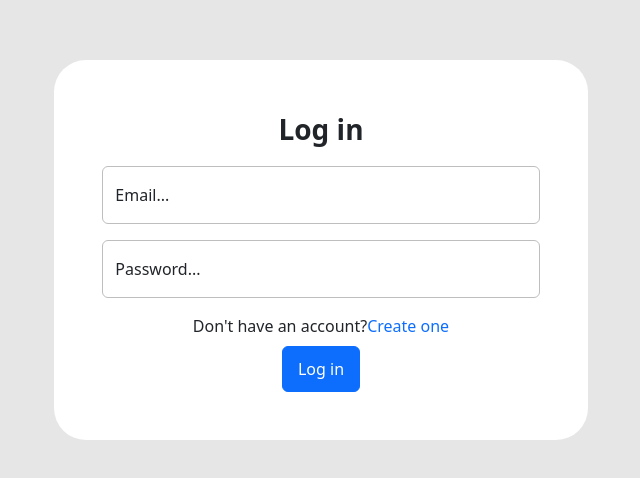
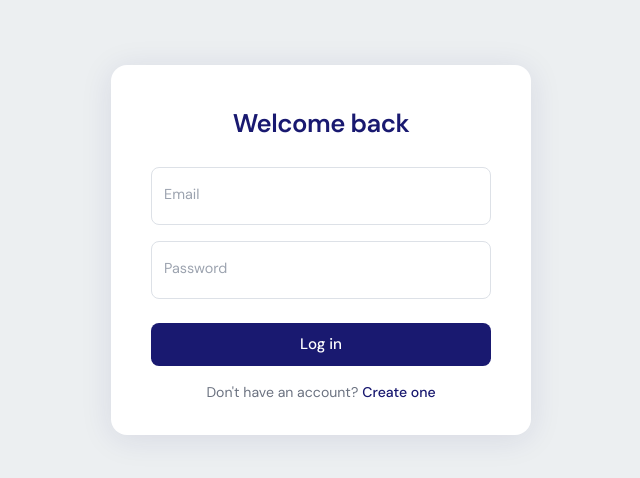
Before and after one commit to Bash2009/social-media-frontend, a React (Vite) app: page / in a window 1280 px wide. Shown: the part 150-628 px from the top of the page, without its empty margins (319-959 px from the left). Built offline with nearby package versions, Linux system fonts and the light colour scheme; no server answers; the HTML template or start-up script is replaced by a standard one.

Commit message:
Finisshed firebase auth and email verificatio

```diff
--- a/package.json
+++ b/package.json
@@ -10,6 +10,7 @@
     "preview": "vite preview"
   },
   "dependencies": {
+    "axios": "^1.13.6",
     "bootstrap": "^5.3.8",
     "firebase": "^12.10.0",
     "react": "^19.2.0",
--- a/src/App.css
+++ b/src/App.css
@@ -1,27 +1,86 @@
-#root {
-  background-color: rgb(230, 230, 230);
-  width: 100vw;
-  display: flex;
-  flex-direction: column;
-  align-items: center;
+@import url("https://fonts.googleapis.com/css2?family=DM+Sans:wght@400;500;600&display=swap");
+
+:root {
+	--bg: #eceff1;
+	--navy: #191970;
+	--navy-hover: #141560;
 }
 
-.auth-form {
-  display: flex;
-  align-items: center;
-  margin: auto;
-  flex-direction: column;
+#root {
+	background-color: var(--bg);
+	min-height: 100vh;
+	width: 100vw;
+	display: flex;
+	align-items: center;
+	justify-content: center;
+	font-family: "DM Sans", sans-serif;
 }
 
-.auth-form input {
-  transition: all 0.5s;
-  border-color: rgb(190, 190, 190);
+.auth-card {
+	background: #fff;
+	border-radius: 16px;
+	box-shadow: 0 4px 32px rgba(25, 25, 112, 0.1);
+	padding: 2.5rem 2.5rem 2rem;
+	width: 100%;
+	max-width: 420px;
 }
 
-.auth-form input:focus {
-  scale: 1.02;
+.auth-title {
+	color: var(--navy);
+	font-size: 1.6rem;
+	font-weight: 600;
+	letter-spacing: -0.02em;
+	margin-bottom: 1.5rem;
 }
 
-.auth-form button {
-  padding: 10px 15px;
+.form-control {
+	border-color: #dde1e7;
+	border-radius: 8px !important;
+	font-family: "DM Sans", sans-serif;
+	font-size: 0.95rem;
+	transition: border-color 0.2s, box-shadow 0.2s;
 }
+
+.form-control:focus {
+	border-color: var(--navy);
+	box-shadow: 0 0 0 3px rgba(25, 25, 112, 0.1);
+}
+
+.btn-navy {
+	background-color: var(--navy);
+	border: none;
+	border-radius: 8px;
+	color: #fff;
+	font-family: "DM Sans", sans-serif;
+	font-weight: 500;
+	font-size: 0.95rem;
+	padding: 10px 0;
+	width: 100%;
+	transition: background-color 0.2s;
+}
+
+.btn-navy:hover {
+	background-color: var(--navy-hover);
+	color: #fff;
+}
+
+.switch-text {
+	font-size: 0.88rem;
+	color: #6b7280;
+}
+
+.switch-link {
+	color: var(--navy);
+	font-weight: 500;
+	cursor: pointer;
+	margin-left: 4px;
+}
+
+.switch-link:hover {
+	text-decoration: underline;
+}
+
+.form-floating label {
+	font-size: 0.9rem;
+	color: #9ca3af;
+}
--- a/src/App.tsx
+++ b/src/App.tsx
@@ -1,12 +1,45 @@
+import { useEffect, useState } from "react";
+import {
+	onAuthStateChanged,
+	sendEmailVerification,
+	type User,
+} from "firebase/auth";
+import { auth } from "./firebase";
+import Auth from "./auth/auth";
+import VerifyEmail from "./verification/VerifyEmail";
 import "./App.css";
-import Auth from "./auth/auth";
+import "./verification/VerifyEmail.css";
 
-function App() {
-  return (
-    <>
-      <Auth />
-    </>
-  );
-}
+// Replace this with your actual authenticated app
+const Dashboard = () => <div>Your app here</div>;
+
+const App = () => {
+	async function resendVerificationEmail() {
+		if (!auth.currentUser) return;
+		await sendEmailVerification(auth.currentUser).catch((error) => {
+			console.log(`Error ${error.code}: ${error.message}`);
+		});
+	}
+
+	const [user, setUser] = useState<User | null>(null);
+	const [loading, setLoading] = useState(true);
+
+	useEffect(() => {
+		const unsub = onAuthStateChanged(auth, (u) => {
+			setUser(u);
+			setLoading(false);
+		});
+		return unsub;
+	}, []);
+
+	if (loading) return null;
+	if (!user) return <Auth />;
+
+	if (!user.emailVerified) {
+		resendVerificationEmail();
+		return <VerifyEmail />;
+	}
+	return <Dashboard />;
+};
 
 export default App;
--- a/src/auth/login.tsx
+++ b/src/auth/login.tsx
@@ -9,77 +9,108 @@ interface LoginProps {
 const Login = ({ handleChange }: LoginProps) => {
 	const [email, setEmail] = useState("");
 	const [password, setPassword] = useState("");
+	const [errors, setErrors] = useState<{ email?: string; password?: string }>(
+		{}
+	);
+	const [touched, setTouched] = useState<{
+		email?: boolean;
+		password?: boolean;
+	}>({});
+
+	const validate = () => {
+		const newErrors: { email?: string; password?: string } = {};
+		if (!email) {
+			newErrors.email = "Email is required.";
+		} else if (!/^[^\s@]+@[^\s@]+\.[^\s@]+$/.test(email)) {
+			newErrors.email = "Enter a valid email.";
+		}
+		if (!password) {
+			newErrors.password = "Password is required.";
+		}
+		return newErrors;
+	};
+
+	const handleBlur = (field: "email" | "password") => {
+		setTouched((t) => ({ ...t, [field]: true }));
+		setErrors(validate());
+	};
 
 	const handleSubmit = async (e: React.FormEvent<HTMLFormElement>) => {
 		e.preventDefault();
+		const validationErrors = validate();
+		setTouched({ email: true, password: true });
+		setErrors(validationErrors);
+		if (Object.keys(validationErrors).length > 0) return;
 
-		if (email && password) {
-			await signInWithEmailAndPassword(auth, email, password)
-				.then((userCredential) => {
-					// Signed in
-					const user = userCredential.user;
-					console.log("User logged in:", user);
-				})
-				.catch((error) => {
-					const errorCode = error.code;
-					const errorMessage = error.message;
-					alert(`Error ${errorCode}: ${errorMessage}`);
-				});
-		}
+		await signInWithEmailAndPassword(auth, email, password).catch(
+			(error) => {
+				alert(`Error ${error.code}: ${error.message}`);
+			}
+		);
 	};
+
 	return (
-		<>
-			<form
-				action="#"
-				method="post"
-				className="bg-white p-3 p-md-5 rounded-5 col-11 col-md-7 col-lg-5 auth-form"
-				onSubmit={handleSubmit}
-			>
-				<p className="fs-3 text-center fw-bold">Log in</p>
-				<div className="form-floating w-100">
+		<div className="auth-card">
+			<p className="auth-title text-center">Welcome back</p>
+			<form noValidate onSubmit={handleSubmit}>
+				<div className="form-floating mb-3">
 					<input
 						type="email"
-						className="form-control mb-3"
+						className={`form-control ${
+							touched.email
+								? errors.email
+									? "is-invalid"
+									: "is-valid"
+								: ""
+						}`}
 						id="log_email"
 						placeholder=""
-						required
+						value={email}
 						onChange={(e) => setEmail(e.target.value)}
+						onBlur={() => handleBlur("email")}
 					/>
-					<label htmlFor="log_email" className="fs-6">
-						Email...
-					</label>
+					<label htmlFor="log_email">Email</label>
+					{errors.email && (
+						<div className="invalid-feedback">{errors.email}</div>
+					)}
 				</div>
 
-				<div className="form-floating w-100">
+				<div className="form-floating mb-4">
 					<input
 						type="password"
-						className="form-control mb-3"
-						pattern="(?=.*\d)(?=.*[a-z])(?=.*[A-Z]).{8,}"
+						className={`form-control ${
+							touched.password
+								? errors.password
+									? "is-invalid"
+									: "is-valid"
+								: ""
+						}`}
 						id="log_pass"
 						placeholder=""
-						required
+						value={password}
 						onChange={(e) => setPassword(e.target.value)}
+						onBlur={() => handleBlur("password")}
 					/>
-					<label htmlFor="log_pass" className="fs-6">
-						Password...
-					</label>
+					<label htmlFor="log_pass">Password</label>
+					{errors.password && (
+						<div className="invalid-feedback">
+							{errors.password}
+						</div>
+					)}
 				</div>
 
-				<span className="mb-2">
+				<button type="submit" className="btn btn-navy mb-3">
+					Log in
+				</button>
+
+				<p className="switch-text text-center mb-0">
 					Don't have an account?
-					<span
-						onClick={handleChange}
-						className="text-primary"
-						style={{ cursor: "pointer" }}
-					>
+					<span onClick={handleChange} className="switch-link">
 						Create one
 					</span>
-				</span>
-				<button type="submit" className="btn btn-primary">
-					Log in
-				</button>
+				</p>
 			</form>
-		</>
+		</div>
 	);
 };
 
--- a/src/auth/signup.tsx
+++ b/src/auth/signup.tsx
@@ -1,6 +1,9 @@
 import { useState } from "react";
 import { auth } from "../firebase";
-import { createUserWithEmailAndPassword } from "firebase/auth";
+import {
+	createUserWithEmailAndPassword,
+	sendEmailVerification,
+} from "firebase/auth";
 
 interface SignUpProps {
 	handleChange: () => void;
@@ -10,96 +13,153 @@ const SignUp = ({ handleChange }: SignUpProps) => {
 	const [email, setEmail] = useState("");
 	const [password, setPassword] = useState("");
 	const [confirmPassword, setConfirmPassword] = useState("");
+	const [errors, setErrors] = useState<{
+		email?: string;
+		password?: string;
+		confirm?: string;
+	}>({});
+	const [touched, setTouched] = useState<{
+		email?: boolean;
+		password?: boolean;
+		confirm?: boolean;
+	}>({});
+
+	const validate = () => {
+		const newErrors: {
+			email?: string;
+			password?: string;
+			confirm?: string;
+		} = {};
+		if (!email) newErrors.email = "Email is required.";
+		else if (!/^[^\s@]+@[^\s@]+\.[^\s@]+$/.test(email))
+			newErrors.email = "Enter a valid email.";
+		if (!password) newErrors.password = "Password is required.";
+		else if (password.length < 8)
+			newErrors.password = "At least 8 characters.";
+		else if (!/(?=.*\d)(?=.*[a-z])(?=.*[A-Z])/.test(password))
+			newErrors.password =
+				"Must include uppercase, lowercase, and a number.";
+		if (!confirmPassword)
+			newErrors.confirm = "Please confirm your password.";
+		else if (confirmPassword !== password)
+			newErrors.confirm = "Passwords do not match.";
+		return newErrors;
+	};
+
+	const handleBlur = (field: "email" | "password" | "confirm") => {
+		setTouched((t) => ({ ...t, [field]: true }));
+		setErrors(validate());
+	};
 
 	const handleSubmit = async (e: React.FormEvent<HTMLFormElement>) => {
 		e.preventDefault();
-        if (password !== confirmPassword) {
-            alert("Passwords do not match!");
-            return;
+		const validationErrors = validate();
+		setTouched({ email: true, password: true, confirm: true });
+		setErrors(validationErrors);
+		if (Object.keys(validationErrors).length > 0) return;
+
+		const userCredentials = await createUserWithEmailAndPassword(
+			auth,
+			email,
+			password
+		).catch((error) => {
+			alert(`Error ${error.code}: ${error.message}`);
+		});
+
+		const user = userCredentials?.user;
+		if (user) {
+			console.log("User created:", user);
 		}
+		await sendEmailVerification(user!).catch((error) => {
+			console.log(`Error ${error.code}: ${error.message}`);
+		});
+	};
 
-        if (email && password) {
-            await createUserWithEmailAndPassword(auth, email, password)
-                .then((userCredential) => {
-                    // Signed in
-                    const user = userCredential.user;
-                    console.log("User created:", user);
-                })
-                .catch((error) => {
-                    const errorCode = error.code;
-                    const errorMessage = error.message;
-                    alert(`Error ${errorCode}: ${errorMessage}`);
-                });
-        }
 	return (
-            <>
-                <form
-                    action="#"
-                    method="post"
-                    onSubmit={handleSubmit}
-                    className="bg-white p-3 p-md-5 rounded-5 col-11 col-md-7 col-lg-5 auth-form"
-                >
-                    <p className="fs-3 text-center fw-bold">Sign up</p>
-                    <div className="form-floating w-100">
+		<div className="auth-card">
+			<p className="auth-title text-center">Create account</p>
+			<form noValidate onSubmit={handleSubmit}>
+				<div className="form-floating mb-3">
 					<input
 						type="email"
-                            className="form-control mb-3"
+						className={`form-control ${
+							touched.email
+								? errors.email
+									? "is-invalid"
+									: "is-valid"
+								: ""
+						}`}
 						id="sign_email"
 						placeholder=""
-                            required
+						value={email}
 						onChange={(e) => setEmail(e.target.value)}
+						onBlur={() => handleBlur("email")}
 					/>
-                        <label htmlFor="sign_email" className="fs-6">
-                            Email...
-                        </label>
+					<label htmlFor="sign_email">Email</label>
+					{errors.email && (
+						<div className="invalid-feedback">{errors.email}</div>
+					)}
 				</div>
 
-                    <div className="form-floating w-100">
+				<div className="form-floating mb-3">
 					<input
 						type="password"
-                            className="form-control mb-3"
-                            pattern="(?=.*\d)(?=.*[a-z])(?=.*[A-Z]).{8,}"
+						className={`form-control ${
+							touched.password
+								? errors.password
+									? "is-invalid"
+									: "is-valid"
+								: ""
+						}`}
 						id="sign_pass"
 						placeholder=""
-                            required
+						value={password}
 						onChange={(e) => setPassword(e.target.value)}
+						onBlur={() => handleBlur("password")}
 					/>
-                        <label htmlFor="sign_pass" className="fs-6">
-                            Password...
-                        </label>
+					<label htmlFor="sign_pass">Password</label>
+					{errors.password && (
+						<div className="invalid-feedback">
+							{errors.password}
+						</div>
+					)}
 				</div>
 
-                    <div className="form-floating w-100">
+				<div className="form-floating mb-4">
 					<input
 						type="password"
-                            className="form-control mb-3"
+						className={`form-control ${
+							touched.confirm
+								? errors.confirm
+									? "is-invalid"
+									: "is-valid"
+								: ""
+						}`}
 						id="con_pass"
 						placeholder=""
-                            required
+						value={confirmPassword}
 						onChange={(e) => setConfirmPassword(e.target.value)}
+						onBlur={() => handleBlur("confirm")}
 					/>
-                        <label htmlFor="con_pass" className="fs-6">
-                            Confirm password...
-                        </label>
+					<label htmlFor="con_pass">Confirm password</label>
+					{errors.confirm && (
+						<div className="invalid-feedback">{errors.confirm}</div>
+					)}
 				</div>
 
-                    <span className="mb-2">
-                        Have an account?
-                        <span
-                            onClick={handleChange}
-                            className="text-primary"
-                            style={{ cursor: "pointer" }}
-                        >
+				<button type="submit" className="btn btn-navy mb-3">
+					Create account
+				</button>
+
+				<p className="switch-text text-center mb-0">
+					Already have an account?
+					<span onClick={handleChange} className="switch-link">
 						Log in
 					</span>
-                    </span>
-                    <button type="submit" className="btn btn-primary">
-                        Create
-                    </button>
+				</p>
 			</form>
-            </>
+		</div>
 	);
-    };
 };
 
 export default SignUp;
--- /dev/null
+++ b/src/verification/VerifyEmail.css
@@ -0,0 +1,101 @@
+/* ── append these rules to App.css ── */
+
+.verify-card {
+  background: #fff;
+  border-radius: 16px;
+  box-shadow: 0 4px 32px rgba(25, 25, 112, 0.10);
+  padding: 2.5rem 2.5rem 2rem;
+  width: 100%;
+  max-width: 420px;
+  display: flex;
+  flex-direction: column;
+  align-items: center;
+  text-align: center;
+}
+
+.verify-icon-wrap {
+  margin-bottom: 1.25rem;
+}
+
+.verify-icon {
+  width: 56px;
+  height: 56px;
+}
+
+.verify-title {
+  color: var(--navy);
+  font-size: 1.5rem;
+  font-weight: 600;
+  letter-spacing: -0.02em;
+  margin-bottom: 0.6rem;
+}
+
+.verify-sub {
+  color: #6b7280;
+  font-size: 0.92rem;
+  line-height: 1.6;
+  margin-bottom: 0;
+}
+
+.verify-email {
+  color: var(--navy);
+  font-weight: 500;
+  word-break: break-all;
+}
+
+.verify-divider {
+  width: 100%;
+  border-top: 1px solid #eceff1;
+  margin: 1.5rem 0;
+}
+
+.verify-hint {
+  font-size: 0.88rem;
+  color: #6b7280;
+  margin-bottom: 1.25rem;
+}
+
+.verify-resend-btn {
+  background: none;
+  border: none;
+  padding: 0;
+  color: var(--navy);
+  font-weight: 500;
+  font-family: 'DM Sans', sans-serif;
+  font-size: 0.88rem;
+  cursor: pointer;
+  text-decoration: underline;
+  text-underline-offset: 2px;
+}
+
+.verify-resend-btn:disabled {
+  opacity: 0.5;
+  cursor: not-allowed;
+}
+
+.verify-resent {
+  font-size: 0.88rem;
+  color: #2d6a4f;
+  background: #d8f3dc;
+  border-radius: 8px;
+  padding: 8px 14px;
+  margin-bottom: 1.25rem;
+}
+
+.btn-navy-outline {
+  background: none;
+  border: 1.5px solid var(--navy);
+  border-radius: 8px;
+  color: var(--navy);
+  font-family: 'DM Sans', sans-serif;
+  font-weight: 500;
+  font-size: 0.88rem;
+  padding: 8px 20px;
+  cursor: pointer;
+  transition: background-color 0.2s, color 0.2s;
+}
+
+.btn-navy-outline:hover {
+  background-color: var(--navy);
+  color: #fff;
+}
--- /dev/null
+++ b/src/verification/VerifyEmail.tsx
@@ -0,0 +1,92 @@
+import { useState } from "react";
+import { auth } from "../firebase";
+import { sendEmailVerification, signOut } from "firebase/auth";
+
+const VerifyEmail = () => {
+	const [resent, setResent] = useState(false);
+	const [loading, setLoading] = useState(false);
+
+	const handleResend = async () => {
+		if (!auth.currentUser) return;
+		setResent(false);
+		setLoading(true);
+		try {
+			await sendEmailVerification(auth.currentUser);
+			setResent(true);
+		} catch (error: any) {
+			console.log(`Error: ${error.message}`);
+		} finally {
+			setLoading(false);
+		}
+	};
+
+	const handleSignOut = async () => {
+		await signOut(auth);
+	};
+
+	return (
+		<div className="verify-card">
+			<div className="verify-icon-wrap">
+				<svg
+					className="verify-icon"
+					viewBox="0 0 48 48"
+					fill="none"
+					xmlns="http://www.w3.org/2000/svg"
+				>
+					<rect width="48" height="48" rx="12" fill="#eceff1" />
+					<path
+						d="M10 16C10 14.9 10.9 14 12 14H36C37.1 14 38 14.9 38 16V32C38 33.1 37.1 34 36 34H12C10.9 34 10 33.1 10 32V16Z"
+						stroke="#191970"
+						strokeWidth="2"
+						fill="none"
+					/>
+					<path
+						d="M10 16L24 26L38 16"
+						stroke="#191970"
+						strokeWidth="2"
+						strokeLinecap="round"
+					/>
+				</svg>
+			</div>
+
+			<h2 className="verify-title">Check your inbox</h2>
+			<p className="verify-sub">
+				We sent a verification link to{" "}
+				<span className="verify-email">{auth.currentUser?.email}</span>.
+				Click the link to activate your account.
+			</p>
+
+			<div className="verify-divider" />
+
+			{resent ? (
+				<p className="verify-resent">
+					✓ Email resent — check your spam folder if you don't see it.
+					<button
+						className="verify-resend-btn"
+						onClick={handleResend}
+						disabled={loading}
+					>
+						{loading ? "Sending…" : "Resend email"}
+					</button>
+				</p>
+			) : (
+				<p className="verify-hint">
+					Didn't get it?{" "}
+					<button
+						className="verify-resend-btn"
+						onClick={handleResend}
+						disabled={loading}
+					>
+						{loading ? "Sending…" : "Resend email"}
+					</button>
+				</p>
+			)}
+
+			<button className="btn-navy-outline" onClick={handleSignOut}>
+				Back to sign in
+			</button>
+		</div>
+	);
+};
+
+export default VerifyEmail;
```
Also changed, not shown: 1 other file (tests, documents, lock files or other folders). Lines whose indentation alone changed are shown as unchanged.
